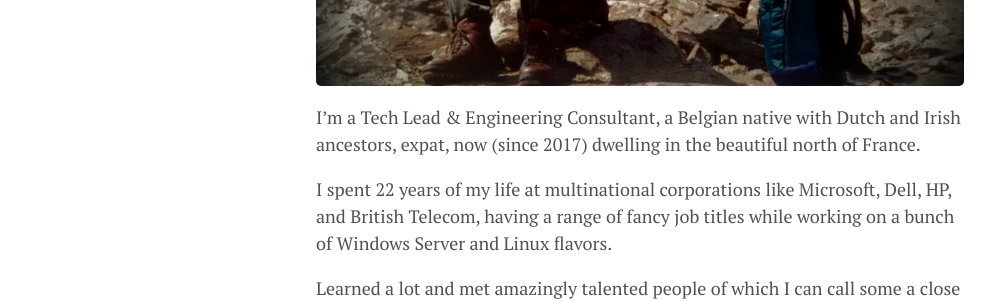
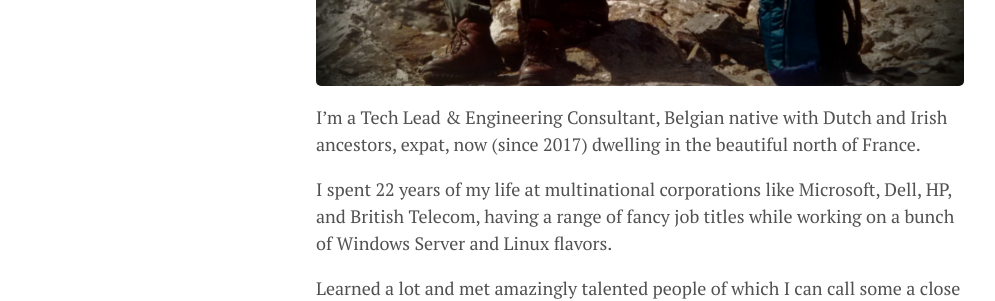
Before and after one commit to lgeurts/lgeurts.github.io, a Jekyll site: the page built from about.md, in a window 1280 px wide. Shown: the part 452-753 px from the top of the page, without its empty margins (0-995 px from the left). Built offline with Jekyll 4.4.1, drawn with Linux system fonts in a browser that asks for light colours; nearby versions of some CDN libraries.

```diff
--- a/about.md
+++ b/about.md
@@ -5,7 +5,7 @@ title: About
 
 ![KNAV Austria](/assets/C2ADV01.jpg)
 
-I'm a Tech Lead & Engineering Consultant, a Belgian native with Dutch and Irish ancestors, expat, now (since 2017) dwelling in the beautiful north of France.
+I'm a Tech Lead & Engineering Consultant, Belgian native with Dutch and Irish ancestors, expat, now (since 2017) dwelling in the beautiful north of France.
 
 I spent 22 years of my life at multinational corporations like Microsoft, Dell, HP, and British Telecom, having a range of fancy job titles while working on a bunch of Windows Server and Linux flavors.
 
```
